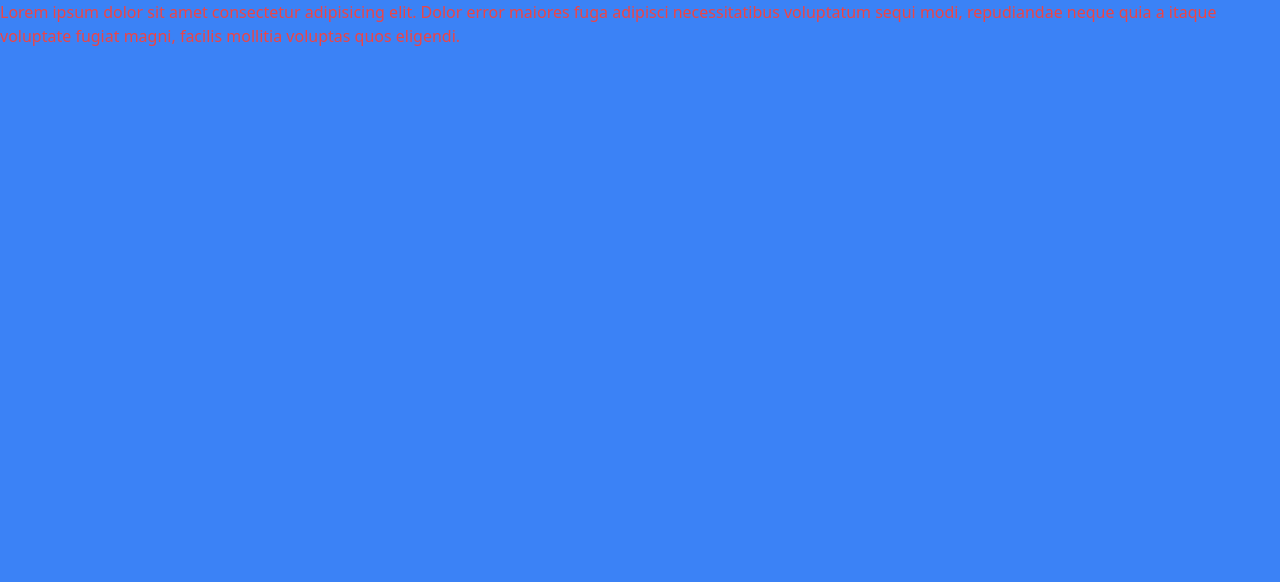
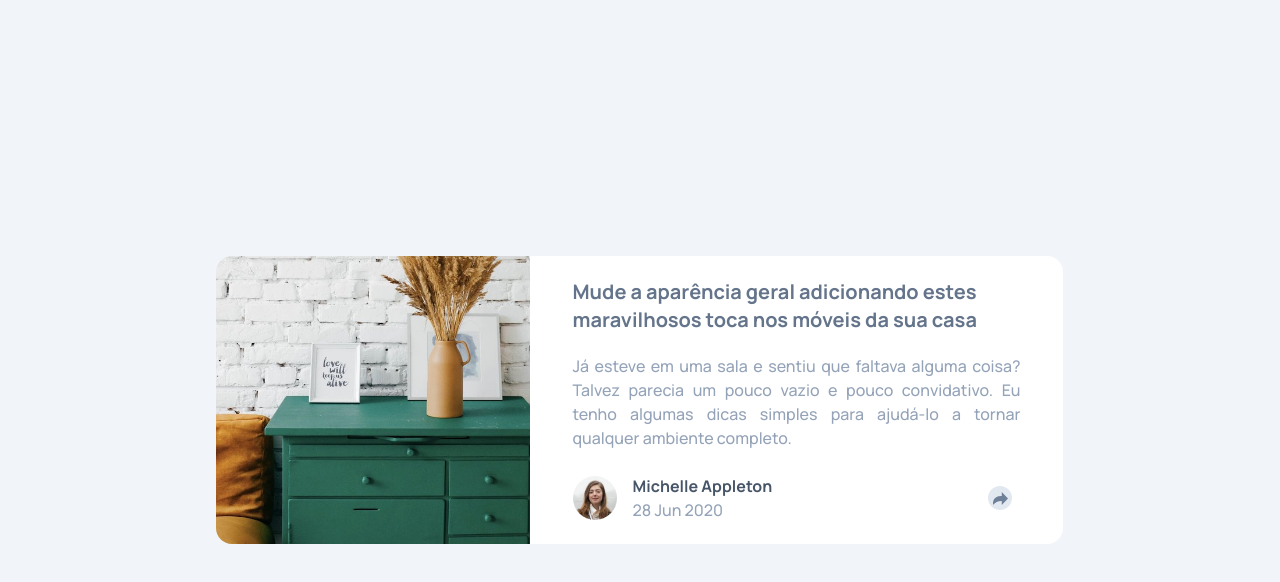
Before and after one commit to PabloGoulartn/Article-Preview, a website: page src/index.html in a window 1280 px wide. Drawn offline with Linux system fonts and the light colour scheme.

Commit message:
Site montado via tailwind

```diff
--- a/src/index.html
+++ b/src/index.html
@@ -6,7 +6,33 @@
     <title>Pré-visualização do artigo</title>
     <link rel="stylesheet" href="output.css">
 </head>
-<body class="bg-blue-500">
-    <p class="text-red-500">Lorem ipsum dolor sit amet consectetur adipisicing elit. Dolor error maiores fuga adipisci necessitatibus voluptatum sequi modi, repudiandae neque quia a itaque voluptate fugiat magni, facilis mollitia voluptas quos eligendi.</p>
+<body class="bg-slate-100 h-screen flex items-center justify-center font-Manrope">
+    <main class="w-[53rem] h-72 grid grid-cols-[314px_533px]">
+        <section class="w-96 h-72">
+            <img src="/img/drawers.jpg" alt="Mesa de canto com um vaso em cima" class="w-full h-full rounded-bl-2xl rounded-tl-2xl">
+        </section>
+
+        <section class="bg-white rounded-br-2xl rounded-tr-2xl flex flex-col items-center justify-center">
+            <h2 class="text-slate-500 w-[28rem] font-bold text-xl mb-5">Mude a aparência geral adicionando estes maravilhosos
+                toca nos móveis da sua casa</h2>
+            <p class="text-slate-400 w-[28rem] text-justify">Já esteve em uma sala e sentiu que faltava alguma coisa? Talvez
+                parecia um pouco vazio e pouco convidativo. Eu tenho algumas dicas simples
+                para ajudá-lo a tornar qualquer ambiente completo.</p>
+
+            <section class="flex items-center w-[28rem] mt-6">
+                <img src="/img/avatar-michelle.jpg" alt="Avatar da Michelle" class="w-11 rounded-full">
+                <div>
+                    <p class="text-slate-600 font-bold ml-4">Michelle Appleton</p>
+                    <p class="text-slate-400 ml-4">28 Jun 2020</p>
+                </div>
+
+                <section class="flex items-end justify-end w-[15rem]">
+                    <div class="h-6 w-6 bg-slate-200 flex items-center justify-center rounded-full">
+                        <img src="/img/icon-share.svg" alt="icone para compartilhar o site">
+                    </div>
+                </section>
+            </section>
+        </section>
+    </main>
 </body>
 </html>
--- a/src/input.css
+++ b/src/input.css
@@ -1,3 +1,5 @@
+@import url('https://fonts.googleapis.com/css2?family=Manrope:wght@500;700&display=swap');
+
 @tailwind base;
 @tailwind components;
 @tailwind utilities;
--- a/tailwind.config.js
+++ b/tailwind.config.js
@@ -2,7 +2,11 @@
 module.exports = {
   content: ["./src/**/*.{html,js}"],
   theme: {
-    extend: {},
+    extend: {
+      fontFamily: {
+        Manrope: ['Manrope', 'sans-serif']
+      }
+    },
   },
   plugins: [],
 }
```
Also changed, not shown: src/output.css.
